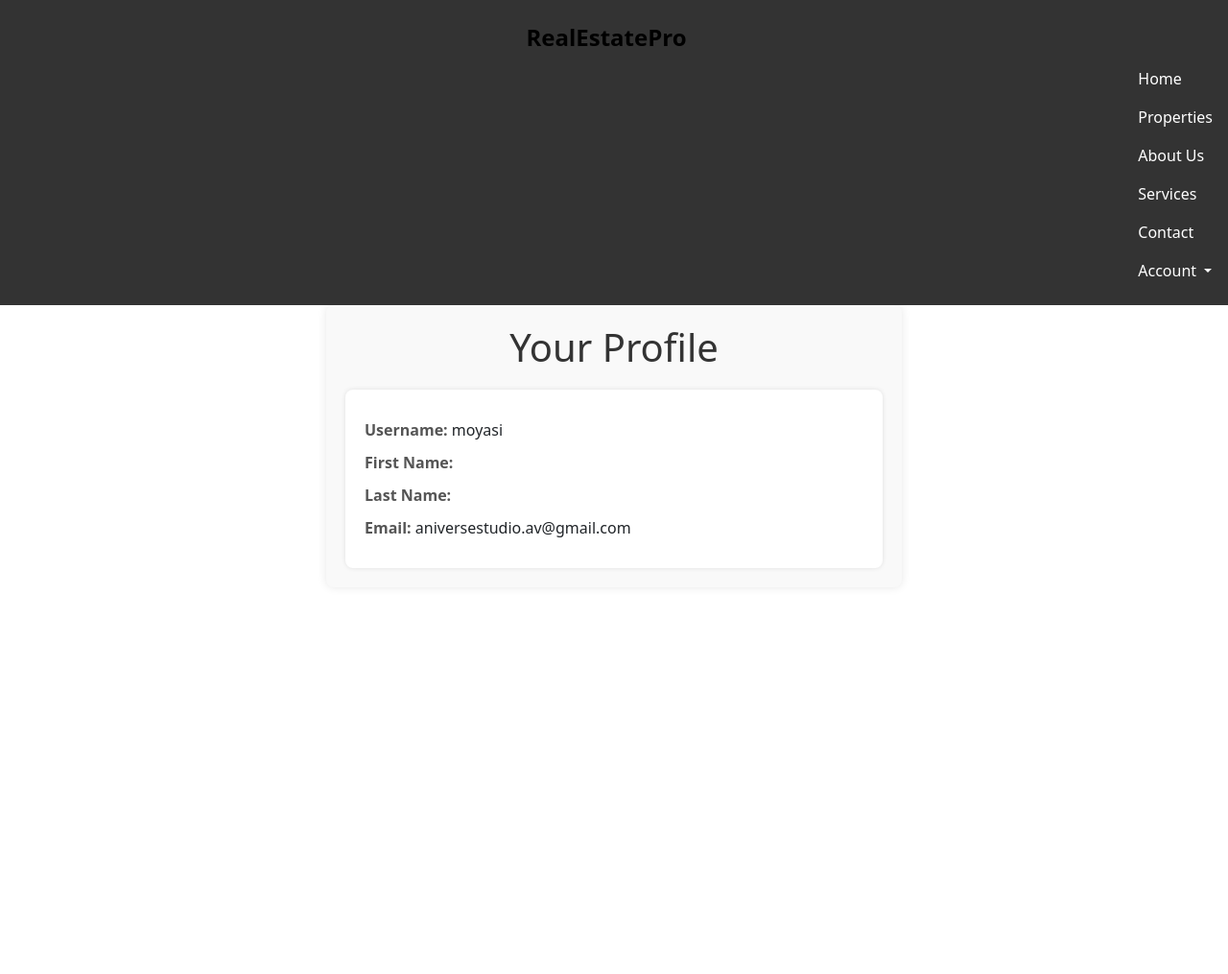
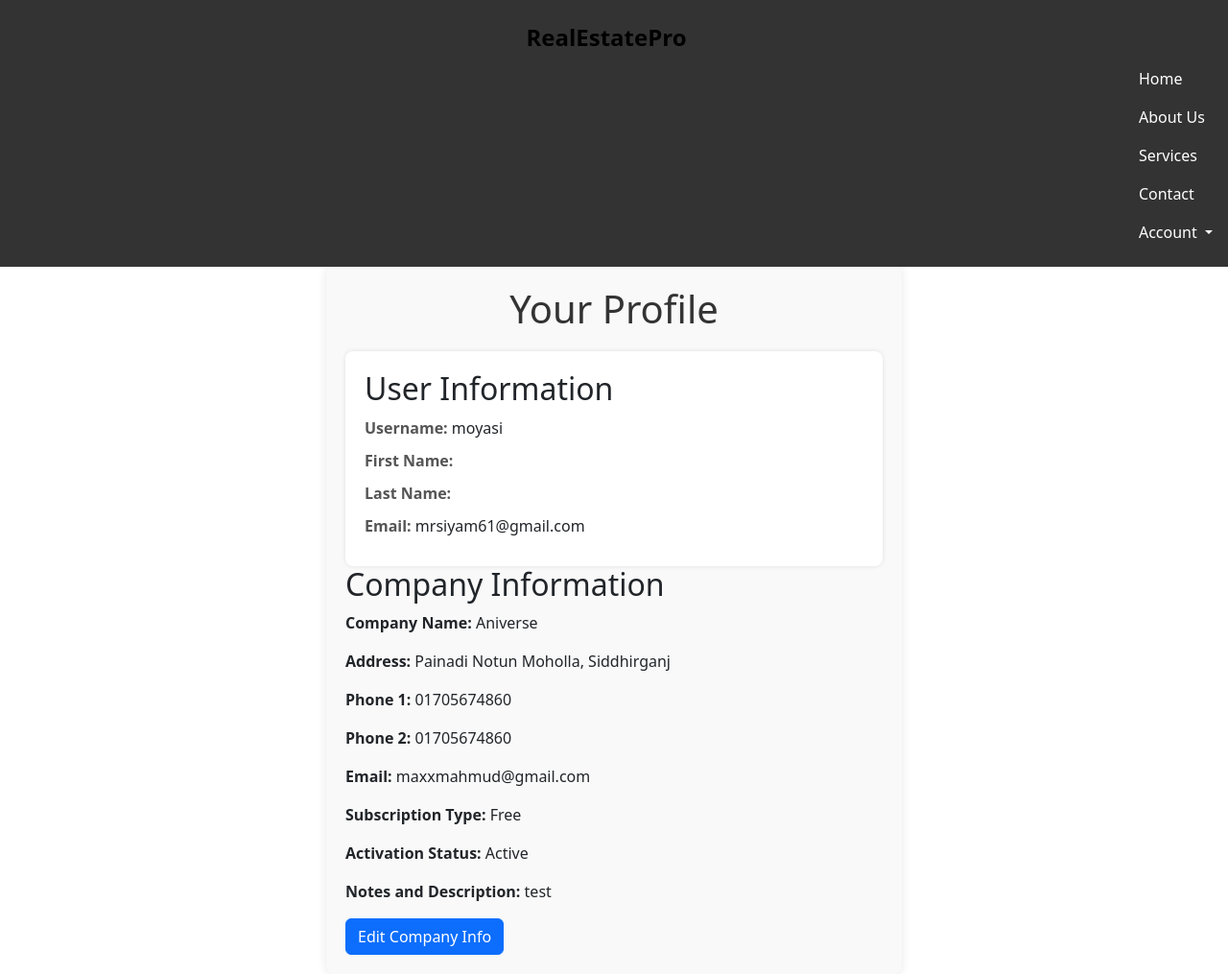
Before and after one commit to MoyasiGinko/Django-AuthSystem, a Django app: page /authentication/profile in a window 1280 px wide. Shown: the whole page at 96% size. Before the commit the page ends 594 px from the top, so only its background shows below. Run offline with Django 5.2, Linux system fonts and the light colour scheme; a user stored in the database is signed in; data comes from the database, SQL or seed files in the repository; some libraries are stand-ins or nearby versions.

Commit message:
add company info table

```diff
--- a/authentication/templates/authentication/profile.html
+++ b/authentication/templates/authentication/profile.html
@@ -1,14 +1,60 @@
 {% extends 'layout.html' %} {% load static %} {% block content %}
 <div class="profile-container">
   <h1>Your Profile</h1>
+
   <div class="profile-details">
+    <h2>User Information</h2>
     <p><strong>Username:</strong> {{ user.username }}</p>
     <p><strong>First Name:</strong> {{ user.first_name }}</p>
     <p><strong>Last Name:</strong> {{ user.last_name }}</p>
     <p><strong>Email:</strong> {{ user.email }}</p>
-    <!-- Add more user information here as needed -->
   </div>
+
+  {% if user.company_info %}
+  <div class="company-details">
+    <h2>Company Information</h2>
+    <p><strong>Company Name:</strong> {{ user.company_info.company_name }}</p>
+    <p><strong>Address:</strong> {{ user.company_info.address }}</p>
+    <p><strong>Phone 1:</strong> {{ user.company_info.phone1 }}</p>
+    <p><strong>Phone 2:</strong> {{ user.company_info.phone2 }}</p>
+    <p><strong>Email:</strong> {{ user.company_info.company_email }}</p>
+    <p>
+      <strong>Subscription Type:</strong>
+      {{ user.company_info.get_subscription_type_display }}
+    </p>
+    <p>
+      <strong>Activation Status:</strong>
+      {{ user.company_info.get_member_activation_status_display }}
+    </p>
+    <p>
+      <strong>Notes and Description:</strong>
+      {{ user.company_info.notes_and_description }}
+    </p>
+
+    {% if user.company_info.logo %}
+    <p><strong>Logo:</strong></p>
+    <img
+      src="{{ user.company_info.logo.url }}"
+      alt="Company Logo"
+      class="company-logo"
+    />
+    {% endif %}
+
+    <!-- Edit button -->
+    <a
+      href="{% url 'edit_companyinfo' user.company_info.id %}"
+      class="btn btn-primary"
+      >Edit Company Info</a
+    >
+  </div>
+  {% else %}
+  <p>No company information available.</p>
+  <!-- Add button -->
+  <a href="{% url 'create_companyinfo' %}" class="btn btn-primary"
+    >Add Company Info</a
+  >
+  {% endif %}
 </div>
 
 <link rel="stylesheet" href="{% static 'authentication/css/profile.css' %}" />
-{% endblock content %}
+{% endblock %}
--- a/realestate/models.py
+++ b/realestate/models.py
@@ -1,38 +1,28 @@
 from django.db import models
 from django.contrib.auth.models import User
-from django.utils import timezone
 
-# Agent Model
-class Agent(models.Model):
-    user = models.OneToOneField(User, on_delete=models.CASCADE)
-    phone_number = models.CharField(max_length=15)
-    bio = models.TextField(blank=True)
+
+class Companyinfo(models.Model):
+    user = models.OneToOneField(User, on_delete=models.CASCADE, related_name='company_info')
+    company_name = models.CharField(max_length=30)
+    logo = models.ImageField(upload_to='company_logos/', null=True, blank=True)
+    province_code = models.CharField(max_length=2)
+    area_code = models.CharField(max_length=4)
+    address = models.CharField(max_length=100)
+    phone1 = models.CharField(max_length=15)
+    phone2 = models.CharField(max_length=15, null=True, blank=True)
+    company_email = models.EmailField()
+    registration_date = models.DateField(auto_now_add=True)
+    current_activation_date = models.DateField(null=True, blank=True)
+    expiry_current_activation = models.DateField(null=True, blank=True)
+    subscription_type = models.CharField(max_length=1, choices=[('1', 'Free'), ('2', 'Paid')])
+    member_activation_status = models.CharField(max_length=1, choices=[('A', 'Active'), ('I', 'Inactive')])
+    notes_and_description = models.TextField(null=True, blank=True)
 
     def __str__(self):
-        return f"{self.user.first_name} {self.user.last_name}"
+        return self.company_name
 
-# Property Model
-class Property(models.Model):
-    title = models.CharField(max_length=200)
-    description = models.TextField()
-    price = models.DecimalField(max_digits=10, decimal_places=2)
-    location = models.CharField(max_length=255)
-    agent = models.ForeignKey(Agent, on_delete=models.CASCADE)
-    is_featured = models.BooleanField(default=False)
-    bedrooms = models.IntegerField()
-    bathrooms = models.IntegerField()
-    area = models.IntegerField(help_text="Size in square feet")
-    property_type = models.CharField(max_length=50, choices=[('house', 'House'), ('apartment', 'Apartment')])
-    image = models.ImageField(upload_to='property_images/')
-    listed_date = models.DateTimeField(default=timezone.now)
 
-    def __str__(self):
-        return self.title
-
-    class Meta:
-        ordering = ['-listed_date']
-
-# ContactMessage Model
 class ContactMessage(models.Model):
     name = models.CharField(max_length=100)
     email = models.EmailField()
@@ -41,6 +31,3 @@
 
     def __str__(self):
         return f"Message from {self.name}"
-
-# Additional Models
-# You can add more models as needed, such as 'Appointment', 'PropertyInquiry', etc.
--- a/realestate/templates/partials/_navbar.html
+++ b/realestate/templates/partials/_navbar.html
@@ -8,9 +8,6 @@
     <ul class="navbar-nav">
       <li class="nav-item">
         <a class="nav-link" href="{% url 'home' %}">Home</a>
-      </li>
-      <li class="nav-item">
-        <a class="nav-link" href="{% url 'property_list' %}">Properties</a>
       </li>
       <li class="nav-item">
         <a class="nav-link" href="{% url 'about_us' %}">About Us</a>
--- a/realestate/urls.py
+++ b/realestate/urls.py
@@ -1,23 +1,23 @@
 from django.urls import path
 from .views import (
     HomeView,
-    PropertyListView,
-    PropertyDetailView,
     AboutUsView,
     ServicesView,
     ContactUsView,
     DashboardView,
     Custom404View,
+    create_companyinfo,
+    edit_companyinfo
 )
 
 urlpatterns = [
     path('', HomeView.as_view(), name='home'),
-    path('properties/', PropertyListView.as_view(), name='property_list'),
-    path('properties/<int:pk>/', PropertyDetailView.as_view(), name='property_detail'),
     path('about/', AboutUsView.as_view(), name='about_us'),
     path('services/', ServicesView.as_view(), name='services'),
     path('contact/', ContactUsView.as_view(), name='contact_us'),
     path('dashboard/', DashboardView.as_view(), name='dashboard'),
+    path('create-company/', create_companyinfo, name='create_companyinfo'),
+    path('edit_companyinfo/<int:pk>/', edit_companyinfo, name='edit_companyinfo'),
 ]
 
 # Custom error handler
```
Also changed, not shown: realestate/admin.py (+8 -13 lines), realestate/forms.py (+16 -15 lines), realestate/templates/realestate/create_companyinfo.html (added, +7 -0 lines), realestate/templates/realestate/edit_companyinfo.html (added, +18 -0 lines), realestate/templates/realestate/home.html (+0 -10 lines), realestate/templates/realestate/property_detail.html (+2 -8 lines), realestate/templates/realestate/property_list.html (+0 -12 lines), realestate/views.py (+41 -16 lines), company_logos/240_F_292203735_CSsyqyS6A4Z9Czd4Msf7qZEhoxjpzZl1.jpg (added), db.sqlite3, realestate/migrations/0002_remove_property_agent_companyinfo_delete_agent_and_more.py (added).
